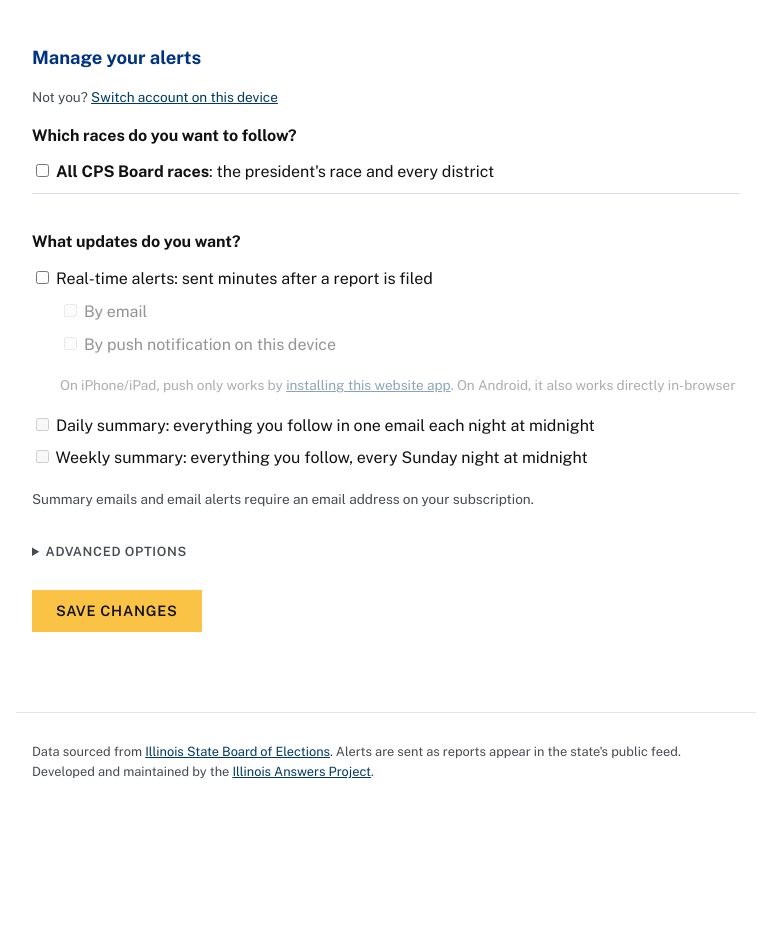
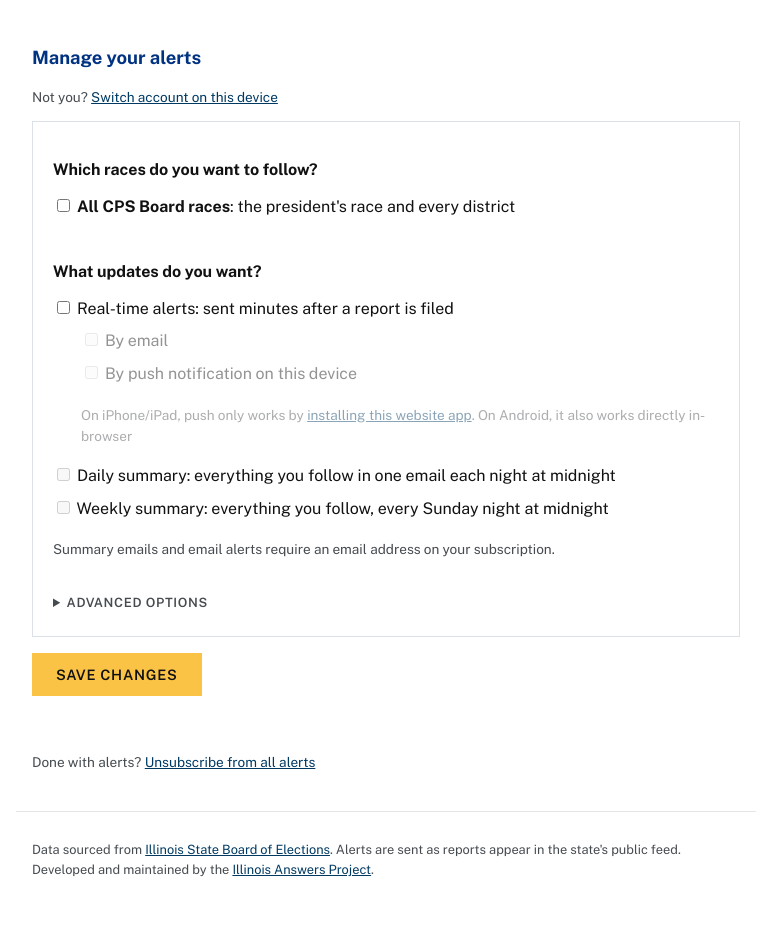
Before and after one commit to aadams-bga/electionsNotifer, a Python web app: template src/isbe_notifier/web/templates/manage.html in a window 1280 px wide. Shown: the part 136-1069 px from the top of the page, without its empty margins (254-1025 px from the left). Before the commit the page ends 915 px from the top, so only its background shows below. Run offline with Jinja, Linux system fonts and the light colour scheme; the template is opened without the code that fills it, so the values that code supplies are empty.

Commit message:
Manage page unsubscribe link; forms wrapped in one section box
'Unsubscribe from all alerts' link (with confirm) below Save changes, so
users don't need to dig out an email. The signup/manage forms now put
everything before the consent checkboxes / submit button in a single
bordered box, and the horizontal rule under 'All CPS Board races' is gone.

Co-Authored-By: Claude Fable 5 <noreply@anthropic.com>

```diff
--- a/src/isbe_notifier/web/app.py
+++ b/src/isbe_notifier/web/app.py
@@ -395,6 +395,7 @@ def manage(request: Request, token: str):
             {
                 "site_name": get_settings().site_name,
                 "token": token,
+                "unsubscribe_url": tokens.unsubscribe_url(subscriber.id),
                 "email": subscriber.email,
                 "races": races,
                 "selected_race_slugs": {s.race.slug for s in subs if s.race},
--- a/src/isbe_notifier/web/static/app.js
+++ b/src/isbe_notifier/web/static/app.js
@@ -18,6 +18,18 @@
     switchBtn.addEventListener("click", () => {
       localStorage.removeItem("manage_token");
       window.location.href = "/login";
+    });
+  }
+
+  // --- Unsubscribe link (manage page): confirm, since it deletes everything ---
+  const unsubLink = document.getElementById("unsubscribe-link");
+  if (unsubLink) {
+    unsubLink.addEventListener("click", (e) => {
+      if (!confirm("Unsubscribe from all alerts? This removes your subscription entirely.")) {
+        e.preventDefault();
+      } else {
+        localStorage.removeItem("manage_token");
+      }
     });
   }
 
--- a/src/isbe_notifier/web/static/style.css
+++ b/src/isbe_notifier/web/static/style.css
@@ -110,12 +110,20 @@ section {
   margin-top: 0;
 }
 
-/* Signup/manage forms: no boxes — headings carry the hierarchy */
+/* Signup/manage forms: one bordered box wraps everything up to the consent
+   checkboxes; the inner sections stay borderless. */
 form#signup-form section, form#manage-form section {
   border: 0;
   padding: 0;
   margin-bottom: 1.75rem;
 }
+.form-box {
+  background: #fff;
+  border: 1px solid var(--border);
+  padding: 1.25rem;
+  margin-bottom: 1rem;
+}
+.form-box > :last-child { margin-bottom: 0; }
 
 /* Delivery methods nested under the real-time checkbox */
 .nested { margin-left: 1.75rem; transition: opacity 150ms ease-in-out; }
@@ -182,7 +190,7 @@ button:disabled { opacity: 0.55; cursor: wait; }
   gap: 0.25rem 0.75rem;
 }
 .race, .channel { display: block; padding: 0.25rem 0; }
-.all-cps { border-bottom: 1px solid var(--border); padding-bottom: 0.5rem; margin-bottom: 0.5rem; }
+.all-cps { margin-bottom: 0.5rem; }
 
 /* ── Committee search ────────────────────────────────── */
 .committee-search { position: relative; }
--- a/src/isbe_notifier/web/templates/base.html
+++ b/src/isbe_notifier/web/templates/base.html
@@ -7,7 +7,7 @@
   <link rel="preconnect" href="https://fonts.googleapis.com">
   <link rel="preconnect" href="https://fonts.gstatic.com" crossorigin>
   <link rel="stylesheet" href="https://fonts.googleapis.com/css2?family=Public+Sans:wght@400;600;700&display=swap">
-  <link rel="stylesheet" href="/static/style.css?v=4">
+  <link rel="stylesheet" href="/static/style.css?v=5">
   <link rel="manifest" href="/static/manifest.json">
   <link rel="icon" href="/static/icon-192.png?v=4">
   <meta name="theme-color" content="#003a63">
--- a/src/isbe_notifier/web/templates/manage.html
+++ b/src/isbe_notifier/web/templates/manage.html
@@ -6,6 +6,7 @@
     <button type="button" id="switch-account" class="linklike">Switch account on this
     device</button></p>
 
+  <div class="form-box">
   <section>
     <h3>Which races do you want to follow?</h3>
     <label class="race all-cps">
@@ -77,9 +78,13 @@
       </ul>
     </div>
   </details>
+  </div>
 
   <button type="submit">Save changes</button>
   <p id="form-status" role="status"></p>
+
+  <p class="hint">Done with alerts?
+    <a href="{{ unsubscribe_url }}" id="unsubscribe-link">Unsubscribe from all alerts</a></p>
 </form>
 {% endblock %}
-{% block scripts %}<script src="/static/app.js?v=2"></script>{% endblock %}
+{% block scripts %}<script src="/static/app.js?v=3"></script>{% endblock %}
--- a/src/isbe_notifier/web/templates/subscribe.html
+++ b/src/isbe_notifier/web/templates/subscribe.html
@@ -1,6 +1,7 @@
 {% extends "base.html" %}
 {% block content %}
 <form id="signup-form" data-vapid-key="{{ vapid_public_key }}">
+  <div class="form-box">
   <section>
     <h2>1. Which races do you want to follow?</h2>
     <label class="race all-cps">
@@ -69,6 +70,7 @@
       <ul id="committee-chosen"></ul>
     </div>
   </details>
+  </div>
 
   <section class="consent">
     <label class="channel">
@@ -90,4 +92,4 @@
   <p id="form-status" role="status"></p>
 </form>
 {% endblock %}
-{% block scripts %}<script src="/static/app.js?v=2"></script>{% endblock %}
+{% block scripts %}<script src="/static/app.js?v=3"></script>{% endblock %}
```
